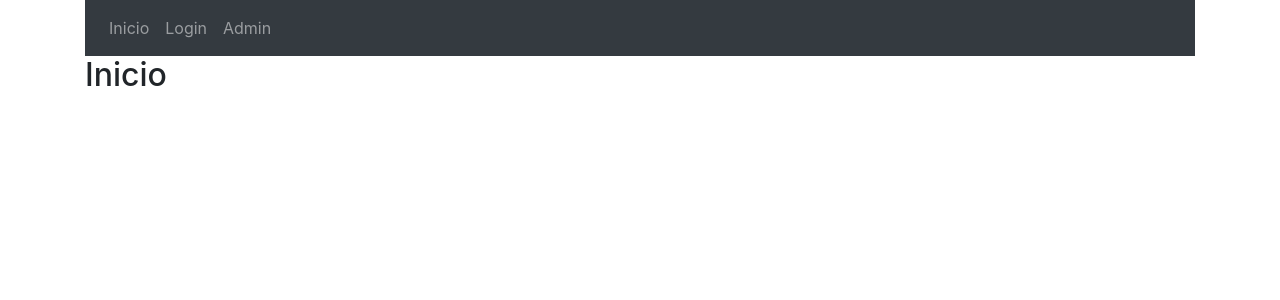
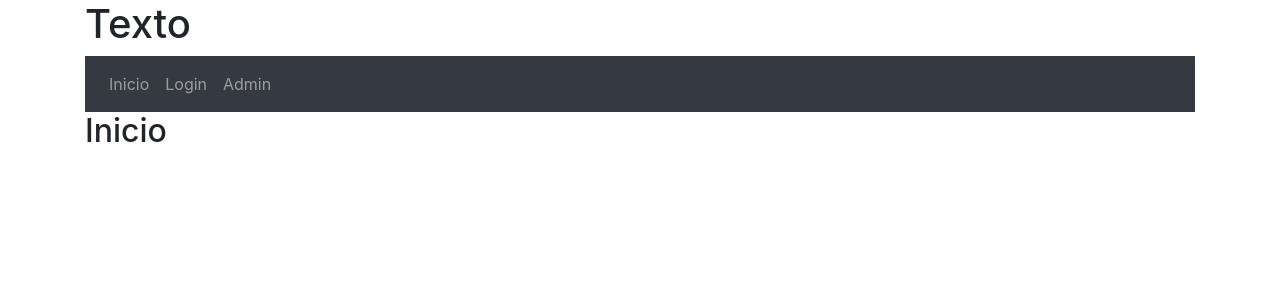
Before and after one commit to Valenzuela182/registro, a React (Create React App) app: page / in a window 1280 px wide. Shown: the top 300 px of the page. Built offline with nearby package versions, Linux system fonts and the light colour scheme.

Commit message:
Testing changes

```diff
--- a/src/App.jsx
+++ b/src/App.jsx
@@ -8,6 +8,7 @@ import Menu from './components/Menu';
 function App() {
   return (
     <div className='container'>
+      <h1>Texto</h1>
         <Router>
           <Menu></Menu>
           <Switch>
```
